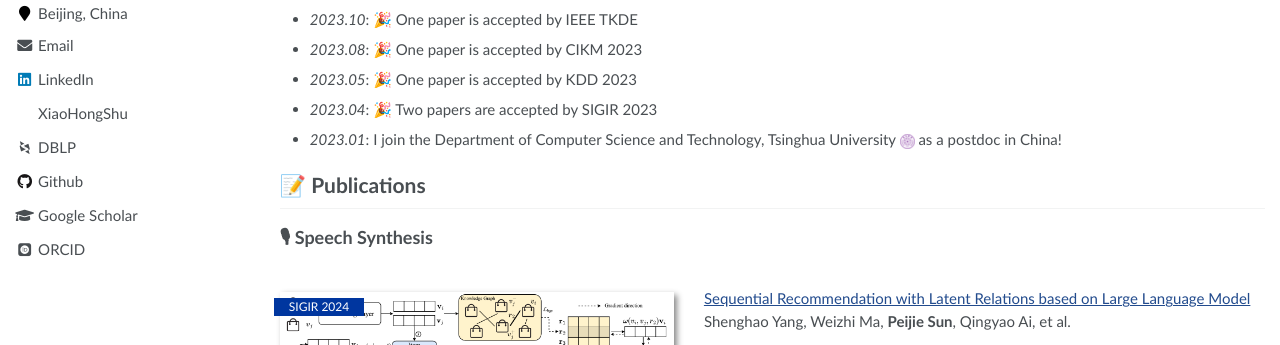
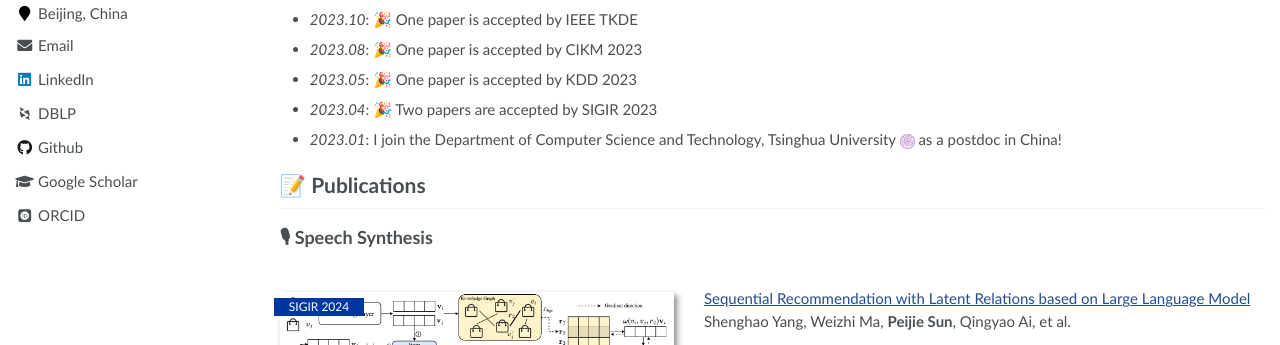
Before and after one commit to PeiJieSun/peijiesun.github.io, a Jekyll site: the page built from _pages/about.md, in a window 1280 px wide. Shown: the part 549-894 px from the top of the page. Built offline with Jekyll 4.4.1, drawn with Linux system fonts in a browser that asks for light colours; some web fonts are replaced.

Commit message:
Update _config.yml

```diff
--- a/_config.yml
+++ b/_config.yml
@@ -57,7 +57,7 @@ author:
   xing             :
   youtube          :
   wikipedia        :
-  xiaohongshu      : "59ee029a11be10464e3d5c9c"
+  xiaohongshu      : #"59ee029a11be10464e3d5c9c"
 
 
 # Reading Files
```
